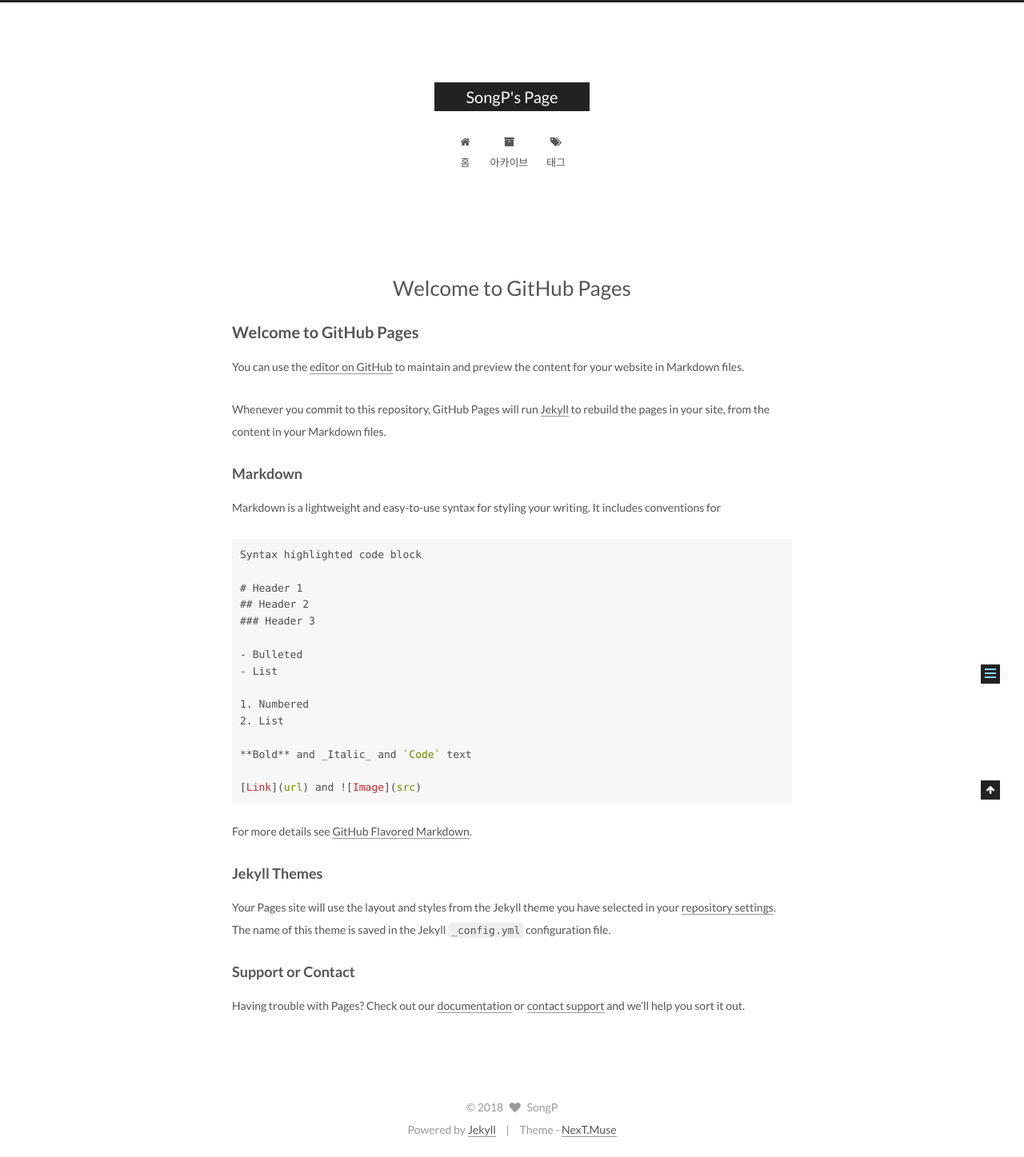
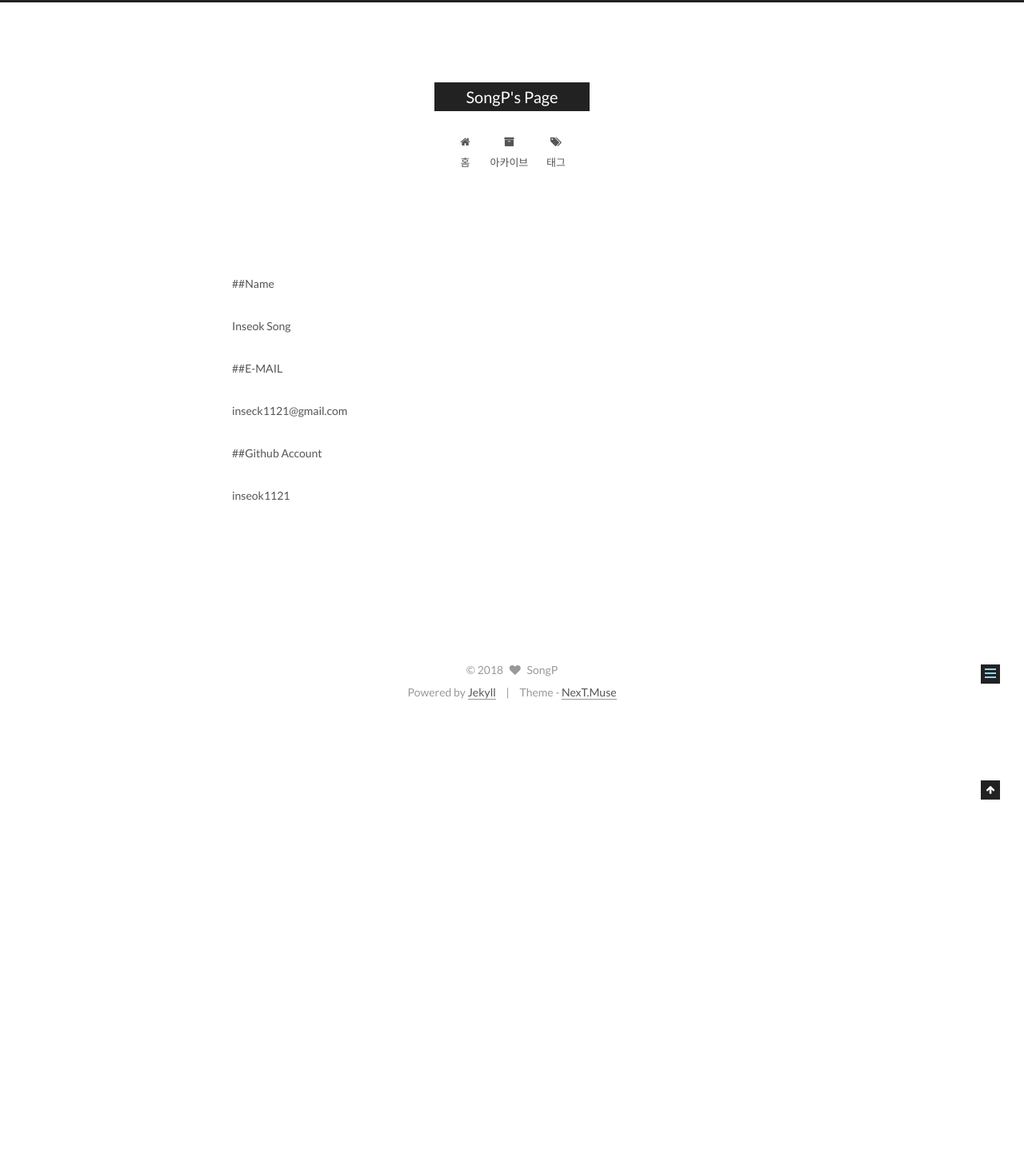
Before and after one commit to inseok1121/inseok1121.github.io, a Jekyll site: the page built from index.md, in a window 1280 px wide. Shown: the whole page at 80% size. Built offline with Jekyll 4.4.1, drawn with Linux system fonts in a browser that asks for light colours; our own code applies the rules of GitHub Pages for plain Markdown files; the list of posts is cut into pages by our own code; after the commit the page ends 900 px from its top, so only the background shows below that.

Commit message:
Change Index

````diff
--- a/index.md
+++ b/index.md
@@ -1,37 +1,11 @@
-## Welcome to GitHub Pages
+##Name
 
-You can use the [editor on GitHub](https://github.com/inseok1121/inseok1121.github.io/edit/master/index.md) to maintain and preview the content for your website in Markdown files.
+Inseok Song
 
-Whenever you commit to this repository, GitHub Pages will run [Jekyll](https://jekyllrb.com/) to rebuild the pages in your site, from the content in your Markdown files.
+##E-MAIL
 
-### Markdown
+inseck1121@gmail.com
 
-Markdown is a lightweight and easy-to-use syntax for styling your writing. It includes conventions for
+##Github Account
 
-```markdown
-Syntax highlighted code block
-
-# Header 1
-## Header 2
-### Header 3
-
-- Bulleted
-- List
-
-1. Numbered
-2. List
-
-**Bold** and _Italic_ and `Code` text
-
-[Link](url) and ![Image](src)
-```
-
-For more details see [GitHub Flavored Markdown](https://guides.github.com/features/mastering-markdown/).
-
-### Jekyll Themes
-
-Your Pages site will use the layout and styles from the Jekyll theme you have selected in your [repository settings](https://github.com/inseok1121/inseok1121.github.io/settings). The name of this theme is saved in the Jekyll `_config.yml` configuration file.
-
-### Support or Contact
-
-Having trouble with Pages? Check out our [documentation](https://help.github.com/categories/github-pages-basics/) or [contact support](https://github.com/contact) and we’ll help you sort it out.
+inseok1121
````
